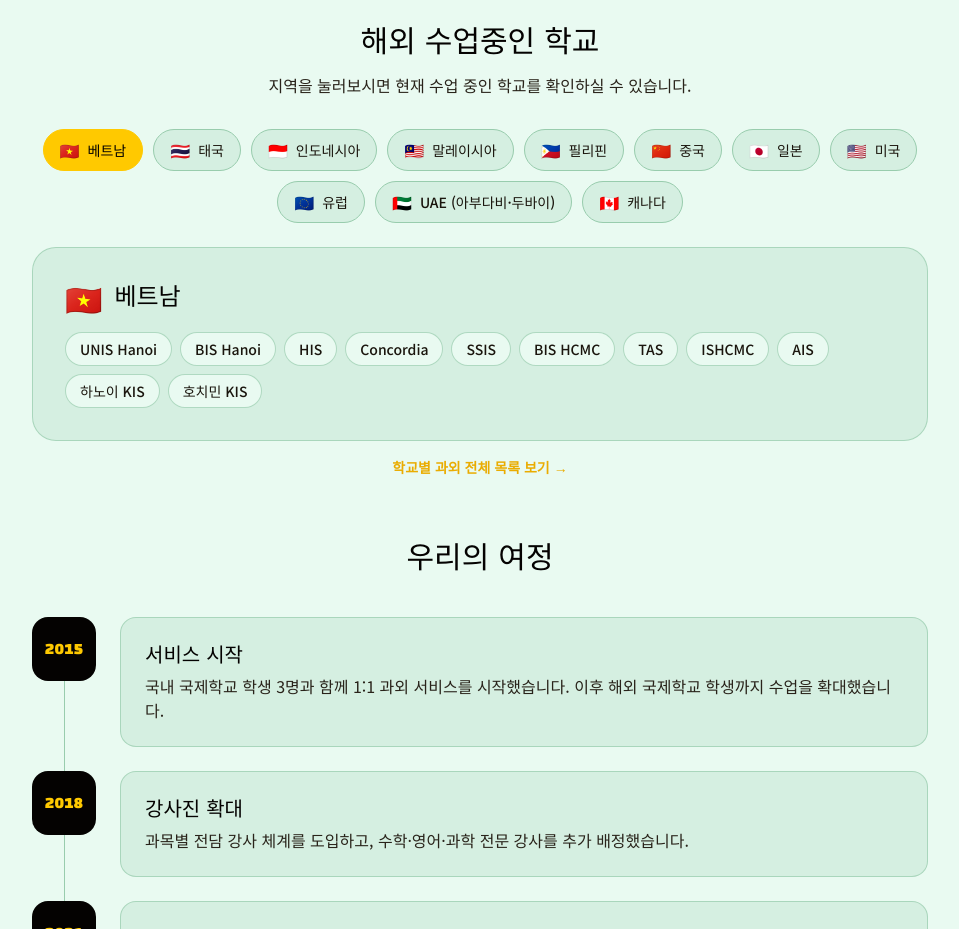
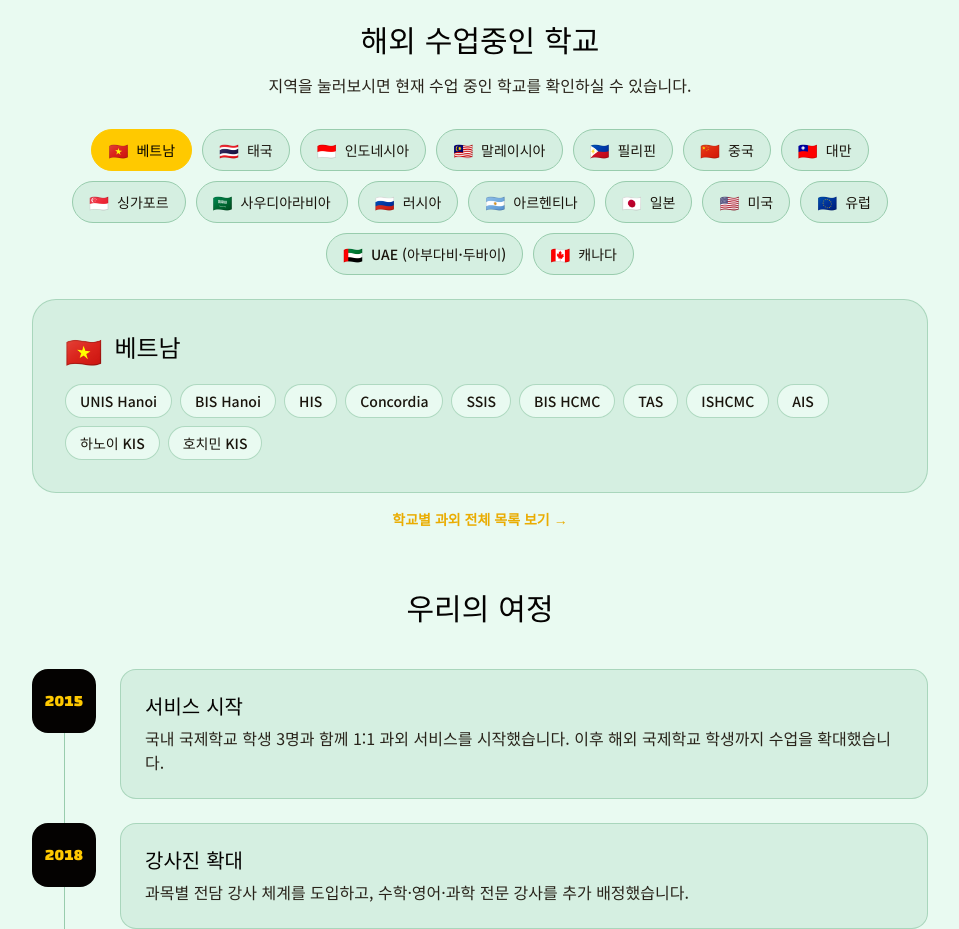
Before and after one commit to hasa080525-ctrl/global, a React (Vite) app: page /about in a window 1280 px wide. Shown: the part 1460-2389 px from the top of the page, without its empty margins (160-1119 px from the left). Built offline with nearby package versions, Linux system fonts and the light colour scheme.

Commit message:
콘텐츠: 대만·싱가포르·사우디아라비아·러시아·아르헨티나 해외 재학 학교 및 관련 키워드 추가
Co-Authored-By: Claude Sonnet 5 <noreply@anthropic.com>

```diff
--- a/src/pages/home/components/AboutSection.tsx
+++ b/src/pages/home/components/AboutSection.tsx
@@ -42,7 +42,37 @@ export const OVERSEAS_SCHOOLS: OverseasRegion[] = [
     code: "cn",
     flag: "🇨🇳",
     name: "중국",
-    schools: ["SAS", "Dulwich", "YCIS", "Wellington", "Concordia", "WAB", "ISB", "상하이 KIS", "베이징 KIS", "청도 KIS", "천진 KIS", "대련 KIS"],
+    schools: ["SAS", "Dulwich", "YCIS", "Wellington", "Concordia", "WAB", "ISB", "상하이 KIS", "베이징 KIS", "청도 KIS", "천진 KIS", "대련 KIS", "광저우한국학교", "홍콩한국국제학교"],
+  },
+  {
+    code: "tw",
+    flag: "🇹🇼",
+    name: "대만",
+    schools: ["타이뻬이한국학교", "까오숑한국국제학교"],
+  },
+  {
+    code: "sg",
+    flag: "🇸🇬",
+    name: "싱가포르",
+    schools: ["UWCSEA", "SAS (Singapore American School)", "싱가포르한국국제학교"],
+  },
+  {
+    code: "sa",
+    flag: "🇸🇦",
+    name: "사우디아라비아",
+    schools: ["리야드한국학교", "젯다한국학교"],
+  },
+  {
+    code: "ru",
+    flag: "🇷🇺",
+    name: "러시아",
+    schools: ["모스크바한국학교"],
+  },
+  {
+    code: "ar",
+    flag: "🇦🇷",
+    name: "아르헨티나",
+    schools: ["아르헨티나한국학교"],
   },
   {
     code: "jp",
--- a/src/pages/home/page.tsx
+++ b/src/pages/home/page.tsx
@@ -42,7 +42,7 @@ export default function Home() {
     <main className="bg-background-50 text-foreground-950">
       <title>국제학교전문과외 | IB·AP·SAT·IGCSE 화상 과외 무료체험</title>
       <meta name="description" content="IB·AP·IGCSE·SAT·A-Level 국제학교 전문 1:1 화상 과외. 서울·강남·제주·송도 8~15년 경력 강사진과 무료 모의수업으로 성적을 올려보세요." />
-      <meta name="keywords" content="국제학교 과외, IB 과외, AP 과외, IGCSE 과외, SAT 과외, ACT 과외, A-Level 과외, 국제학교 수학 과외, IB 수학 과외, IB Math AA 과외, IB Math AI 과외, IB 영어 과외, 국제학교 에세이 과외, IB EE 과외, TOK 과외, IB DP 과외, IB MYP 과외, 화상 과외, 온라인 과외, 1:1 맞춤 과외, 서울 국제학교 과외, 강남 국제학교 과외, 제주 국제학교 과외, 송도 국제학교 과외, NLCS 과외, 채드윅 과외, KIS 과외, SJA 과외, BFS 과외, GSIS 과외, 외국인학교 과외, 국제학교 내신 관리, 국제학교 GPA 향상, 국제학교 과외 비용, 무료 체험 수업, 국제학교 전문과외, 국제학교 1:1 과외, IB 과외 추천, 국제학교 편입 과외, 국제학교 유학 상담, 국제학교 온라인 과외 후기, 국제학교입학, 국제학교전학, 국제학교준비, 국제학교입시, 국제학교내신, GPA관리, 국제학교수학, 국제학교영어, 에세이첨삭, 아이비리그준비, 아이비리그, 입학인터뷰, SSAT대비, SSAT 과외, MAP테스트, MAP 테스트 대비, 알지브라과외, 지오메트리 과외, 미국 국제학교, 영국 보딩스쿨, 싱가포르 국제학교, 홍콩 국제학교, 베트남 국제학교, 말레이시아 국제학교, 두바이 국제학교, UAE 국제학교, 캐나다 국제학교, 해외 국제학교 과외, 유학 커리큘럼 가이드" />
+      <meta name="keywords" content="국제학교 과외, IB 과외, AP 과외, IGCSE 과외, SAT 과외, ACT 과외, A-Level 과외, 국제학교 수학 과외, IB 수학 과외, IB Math AA 과외, IB Math AI 과외, IB 영어 과외, 국제학교 에세이 과외, IB EE 과외, TOK 과외, IB DP 과외, IB MYP 과외, 화상 과외, 온라인 과외, 1:1 맞춤 과외, 서울 국제학교 과외, 강남 국제학교 과외, 제주 국제학교 과외, 송도 국제학교 과외, NLCS 과외, 채드윅 과외, KIS 과외, SJA 과외, BFS 과외, GSIS 과외, 외국인학교 과외, 국제학교 내신 관리, 국제학교 GPA 향상, 국제학교 과외 비용, 무료 체험 수업, 국제학교 전문과외, 국제학교 1:1 과외, IB 과외 추천, 국제학교 편입 과외, 국제학교 유학 상담, 국제학교 온라인 과외 후기, 국제학교입학, 국제학교전학, 국제학교준비, 국제학교입시, 국제학교내신, GPA관리, 국제학교수학, 국제학교영어, 에세이첨삭, 아이비리그준비, 아이비리그, 입학인터뷰, SSAT대비, SSAT 과외, MAP테스트, MAP 테스트 대비, 알지브라과외, 지오메트리 과외, 미국 국제학교, 영국 보딩스쿨, 싱가포르 국제학교, 홍콩 국제학교, 베트남 국제학교, 말레이시아 국제학교, 두바이 국제학교, UAE 국제학교, 캐나다 국제학교, 해외 국제학교 과외, 유학 커리큘럼 가이드, 재외한국학교 과외, 대만 국제학교, 러시아 국제학교, 사우디아라비아 국제학교, 아르헨티나 국제학교, 싱가포르한국국제학교, 홍콩한국국제학교" />
       <link rel="canonical" href={siteUrl} />
       <meta property="og:title" content="국제학교전문과외 | IB·AP·SAT·IGCSE 화상 과외 무료체험" />
       <meta property="og:description" content="IB·AP·IGCSE·SAT·A-Level 국제학교 전문 1:1 화상 과외. 서울·강남·제주·송도 8~15년 경력 강사진과 무료 모의수업으로 성적을 올려보세요." />
```
